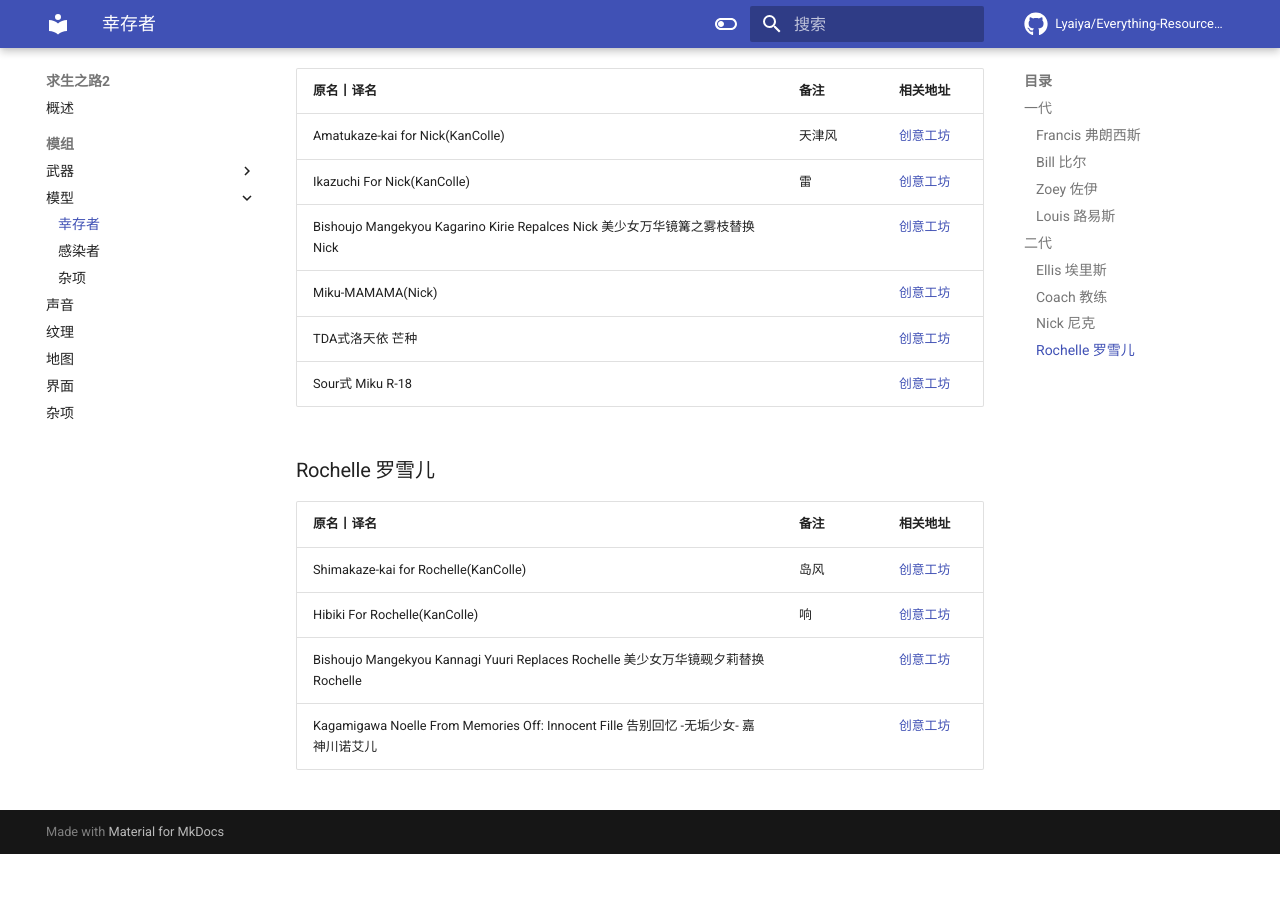
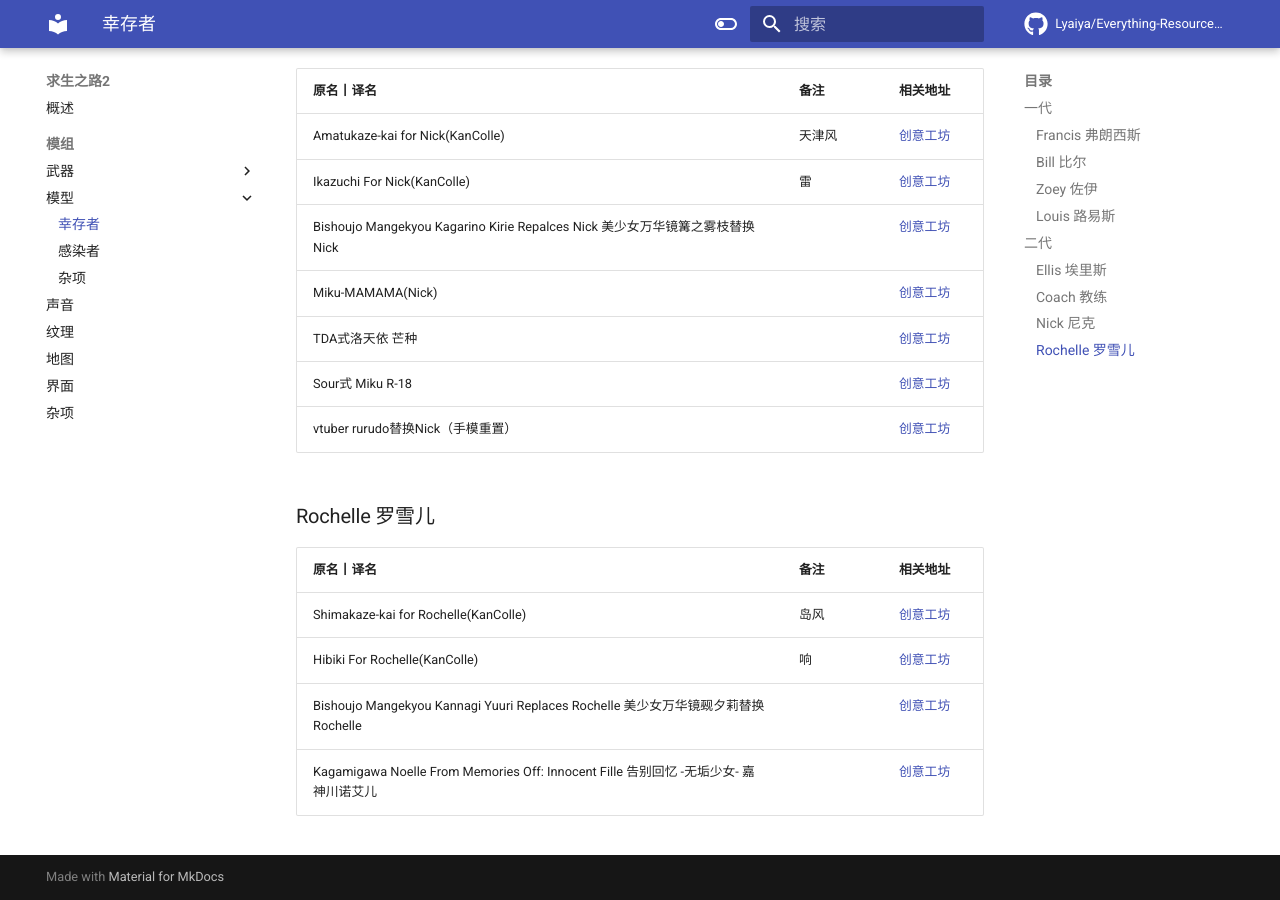
Before and after one commit to Lyaiya/Everything-Resource-Guide, an MkDocs documentation site: the page built from docs/求生之路2/模组/模型/幸存者.md, in a window 1280 px wide and 900 px high, scrolled down 2218 px. Built offline with MkDocs 1.6.1 and Material for MkDocs 9.7.7, drawn with Linux system fonts in a browser that asks for light colours; comment, search, counter and statistics services are not loaded; before the commit the page ends 3072 px from its top, so only the background shows below that.

Commit message:
L4D2 幸存者

```diff
--- a/docs/求生之路2/模组/模型/幸存者.md
+++ b/docs/求生之路2/模组/模型/幸存者.md
@@ -66,6 +66,7 @@
 | Miku-MAMAMA(Nick)                                                            |        | [创意工坊](https://steamcommunity.com/sharedfiles/filedetails/?id=2797261061) |
 | TDA式洛天依 芒种                                                             |        | [创意工坊](https://steamcommunity.com/sharedfiles/filedetails/?id=2591592195) |
 | Sour式 Miku R-18                                                             |        | [创意工坊](https://steamcommunity.com/sharedfiles/filedetails/?id=2418698652) |
+| vtuber rurudo替换Nick（手模重置）                                            |        | [创意工坊](https://steamcommunity.com/sharedfiles/filedetails/?id=2826717341) |
 
 ### Rochelle 罗雪儿
 
```
